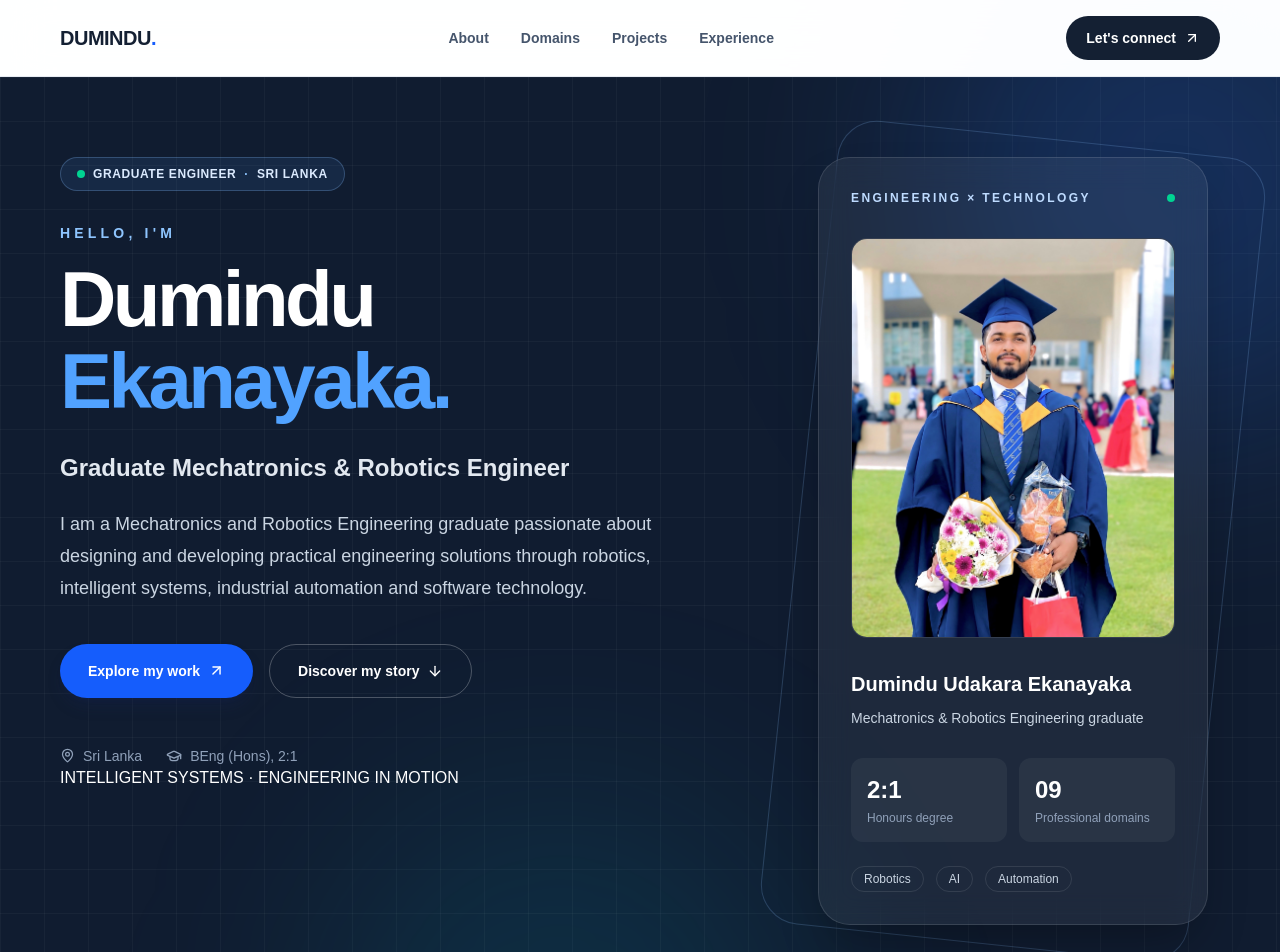
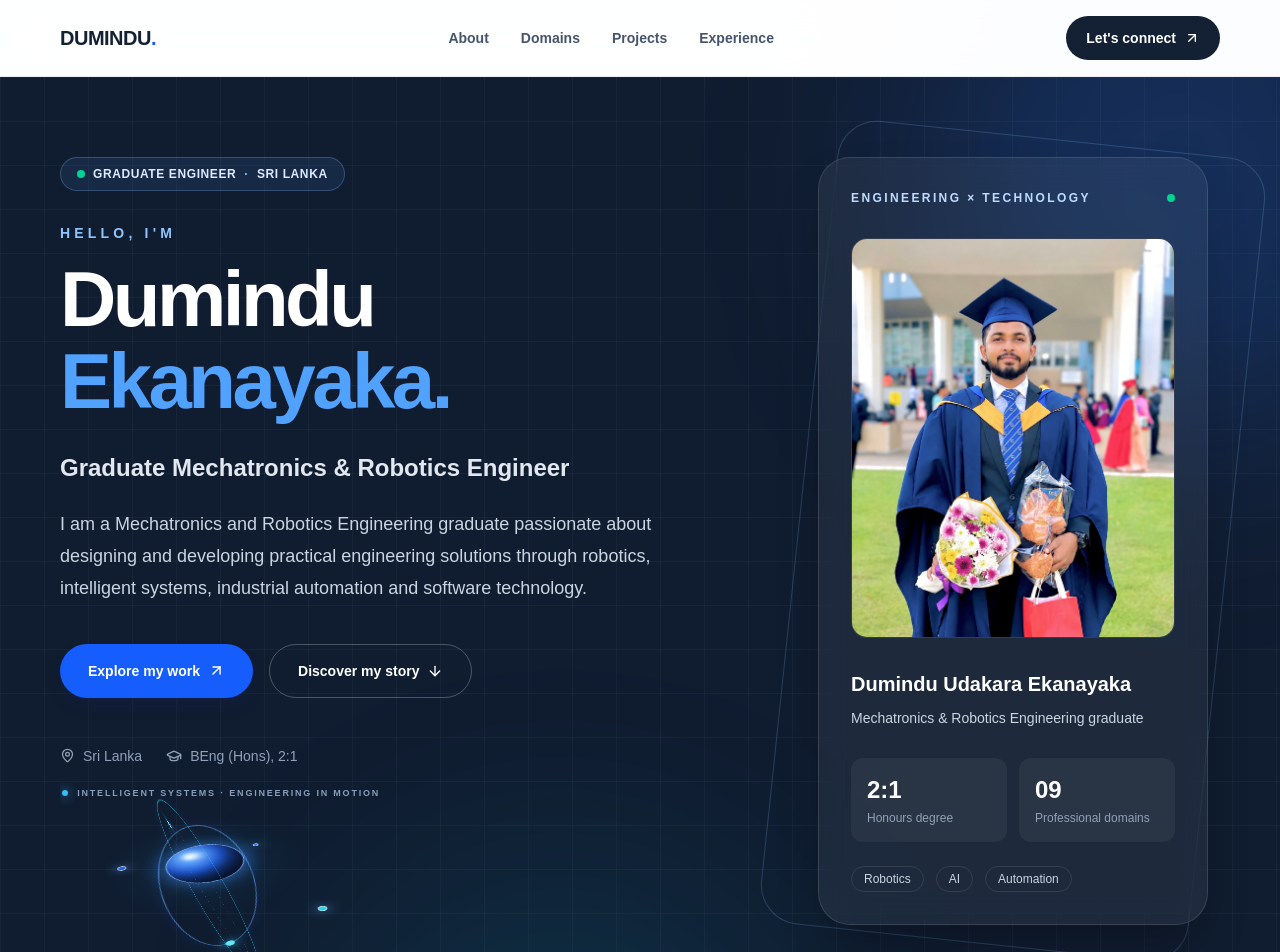
Before and after one commit to duminduue/dumindu-portfolio, a Next.js app: page / in a window 1280 px wide. Shown: the top 952 px of the page. Built offline with nearby package versions, Linux system fonts and the light colour scheme.

Commit message:
Style animated 3D orbital engineering visual in hero

```diff
--- a/src/app/globals.css
+++ b/src/app/globals.css
@@ -58,6 +58,176 @@ a {
     scroll-behavior: auto !important;
     animation-duration: 0.01ms !important;
     transition-duration: 0.01ms !important;
+  }
+}
+
+
+.hero-3d-stage {
+  position: relative;
+  display: flex;
+  min-height: 215px;
+  align-items: center;
+  justify-content: flex-start;
+  gap: 1.25rem;
+  margin-top: 1.1rem;
+  overflow: hidden;
+  perspective: 900px;
+}
+
+.hero-3d-caption {
+  position: absolute;
+  left: .15rem;
+  top: .2rem;
+  z-index: 2;
+  display: inline-flex;
+  align-items: center;
+  gap: .55rem;
+  color: rgba(191, 219, 254, .68);
+  font-size: 9px;
+  font-weight: 800;
+  letter-spacing: .2em;
+}
+
+.hero-3d-caption span {
+  width: 6px;
+  height: 6px;
+  border-radius: 50%;
+  background: #38bdf8;
+  box-shadow: 0 0 12px #38bdf8;
+}
+
+.hero-3d-scene {
+  position: relative;
+  width: 245px;
+  height: 190px;
+  margin-left: 1.6rem;
+  transform-style: preserve-3d;
+  transform: rotateX(58deg) rotateZ(-18deg);
+}
+
+.hero-3d-core {
+  position: absolute;
+  top: 50%;
+  left: 50%;
+  width: 76px;
+  height: 76px;
+  border: 1px solid rgba(147, 197, 253, .85);
+  border-radius: 50%;
+  background: radial-gradient(circle at 32% 27%, #dff7ff 0%, #60a5fa 13%, #2563eb 42%, #10244c 76%);
+  box-shadow: 0 0 24px rgba(59, 130, 246, .75), 0 0 65px rgba(34, 211, 238, .24), inset -12px -14px 24px rgba(4, 14, 35, .75);
+  transform: translate(-50%, -50%) translateZ(28px);
+  animation: hero-core-float 4s ease-in-out infinite;
+}
+
+.hero-3d-core-shine {
+  position: absolute;
+  top: 13px;
+  left: 17px;
+  width: 19px;
+  height: 12px;
+  border-radius: 50%;
+  background: rgba(255,255,255,.8);
+  filter: blur(5px);
+}
+
+.hero-3d-ring {
+  position: absolute;
+  top: 50%;
+  left: 50%;
+  border: 1px solid rgba(96, 165, 250, .72);
+  border-radius: 50%;
+  transform-style: preserve-3d;
+  box-shadow: 0 0 16px rgba(37, 99, 235, .12);
+}
+
+.hero-3d-ring-one {
+  width: 205px;
+  height: 92px;
+  margin: -46px 0 0 -102px;
+  animation: hero-ring-spin-one 9s linear infinite;
+}
+
+.hero-3d-ring-two {
+  width: 205px;
+  height: 92px;
+  margin: -46px 0 0 -102px;
+  border-color: rgba(34, 211, 238, .72);
+  animation: hero-ring-spin-two 11s linear infinite;
+}
+
+.hero-3d-ring-three {
+  width: 155px;
+  height: 155px;
+  margin: -77px 0 0 -77px;
+  border-color: rgba(147, 197, 253, .4);
+  animation: hero-ring-spin-three 13s linear infinite;
+}
+
+.hero-3d-ring i {
+  position: absolute;
+  top: 50%;
+  right: -5px;
+  width: 10px;
+  height: 10px;
+  border-radius: 50%;
+  background: #67e8f9;
+  box-shadow: 0 0 13px #22d3ee;
+}
+
+.hero-3d-ring-two i {
+  right: auto;
+  left: -5px;
+  background: #93c5fd;
+  box-shadow: 0 0 13px #60a5fa;
+}
+
+.hero-3d-node {
+  position: absolute;
+  width: 9px;
+  height: 9px;
+  border: 1px solid rgba(255,255,255,.8);
+  border-radius: 50%;
+  background: #2563eb;
+  box-shadow: 0 0 14px rgba(96, 165, 250, .9);
+}
+
+.hero-3d-node-one { top: 18px; left: 38px; }
+.hero-3d-node-two { right: 17px; bottom: 24px; background: #22d3ee; }
+.hero-3d-node-three { top: 12px; right: 58px; width: 6px; height: 6px; }
+
+@keyframes hero-ring-spin-one {
+  from { transform: rotateX(68deg) rotateY(0deg) rotateZ(0deg); }
+  to { transform: rotateX(68deg) rotateY(0deg) rotateZ(360deg); }
+}
+@keyframes hero-ring-spin-two {
+  from { transform: rotateX(68deg) rotateY(62deg) rotateZ(0deg); }
+  to { transform: rotateX(68deg) rotateY(62deg) rotateZ(-360deg); }
+}
+@keyframes hero-ring-spin-three {
+  from { transform: rotateX(12deg) rotateY(68deg) rotateZ(0deg); }
+  to { transform: rotateX(12deg) rotateY(68deg) rotateZ(360deg); }
+}
+@keyframes hero-core-float {
+  0%, 100% { transform: translate(-50%, -50%) translateZ(22px); }
+  50% { transform: translate(-50%, -50%) translateZ(40px); }
+}
+
+@media (max-width: 767px) {
+  .hero-3d-stage {
+    min-height: 180px;
+    margin-top: .5rem;
+  }
+  .hero-3d-scene {
+    transform: scale(.82) rotateX(58deg) rotateZ(-18deg);
+    transform-origin: left center;
+    margin-left: .7rem;
+  }
+}
+
+@media (prefers-reduced-motion: reduce) {
+  .hero-3d-ring,
+  .hero-3d-core {
+    animation: none !important;
   }
 }
 
```
